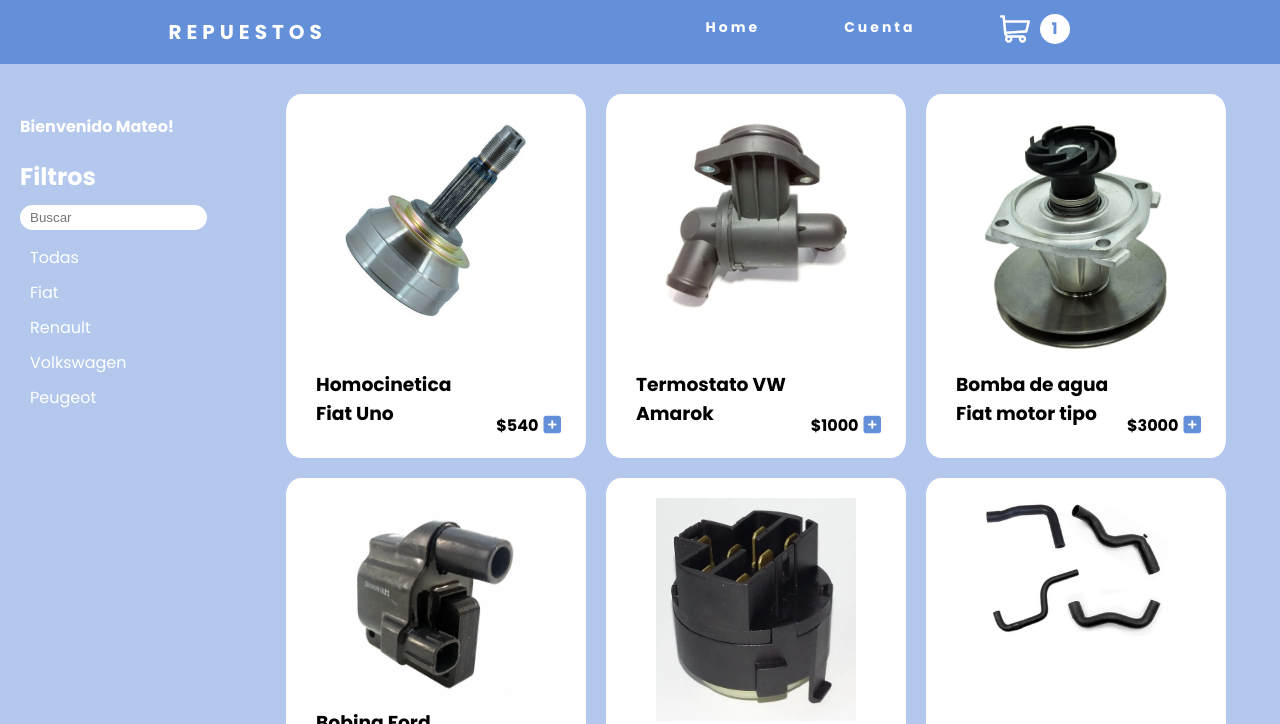
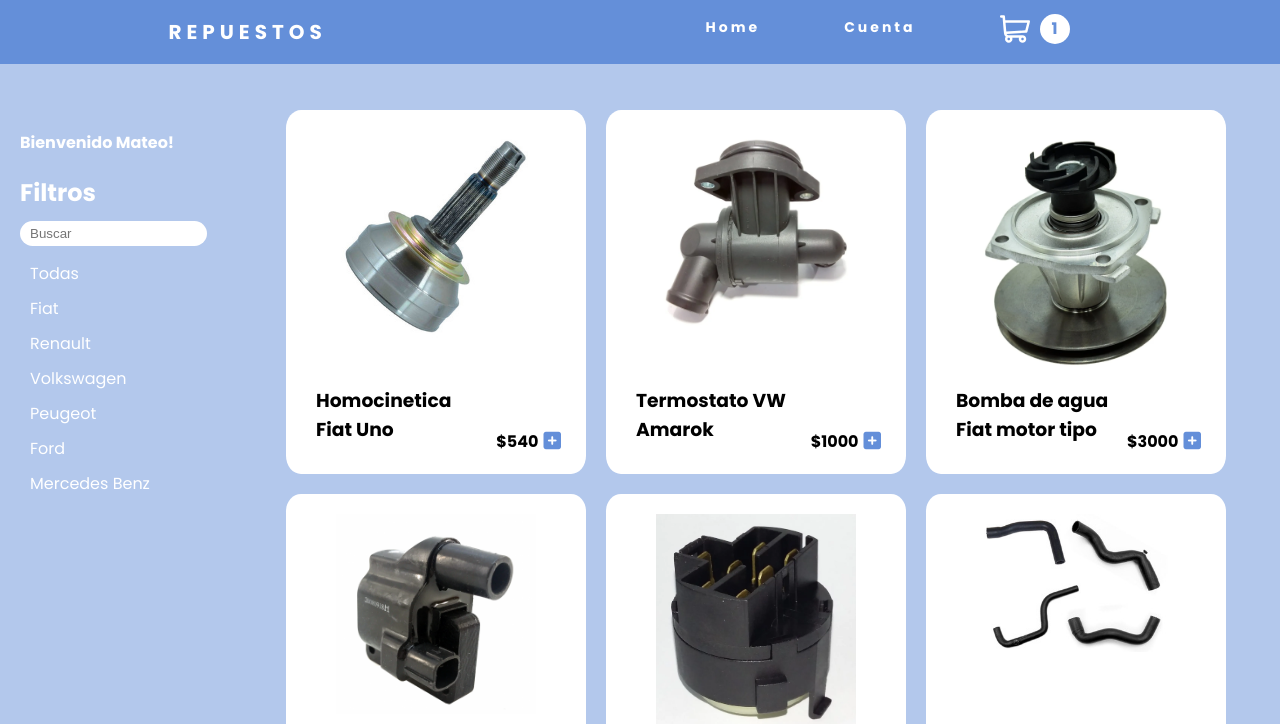
Before and after one commit to TeoVerdaguer/catalogo, a plain HTML site: page src/index.html in a window 1280 px wide. Both pictures are taken after a click on the link 552 px from the left and 425 px from the top of the page. Shown: the top 724 px of the page. Drawn offline with nearby package versions, Linux system fonts and the light colour scheme.

Commit message:
add products, add brand filters, cart modal fixes and css fixes

```diff
--- a/src/data.json
+++ b/src/data.json
@@ -58,7 +58,7 @@
         {
             "nombre": "Palier Sprinter 415 Lado Acompañante Derecho",
             "precio": 49000,
-            "marca": "mercedes benz",
+            "marca": "mercedes-benz",
             "codigo": "mercedes001",
             "descripcion": "Palier Sprinter 415 Lado Acompañante Derecho",
             "img": "img/products/palier-sprinter.webp",
@@ -180,6 +180,105 @@
             "descripcion": "Kit Juego X 2 Junta Homocinetica Renault R9 R11 Corven",
             "img": "img/products/homocinetica-renault-9.webp",
             "stock": 1
+        },
+        {
+            "nombre": "Repuesto Buje Techo Renault Koleos Original",
+            "precio": 1500,
+            "marca": "renault",
+            "codigo": "renault008",
+            "descripcion": "Repuesto Buje Techo Renault Koleos Original",
+            "img": "img/products/buje-techo-koleos.webp",
+            "stock": 1
+        },
+        {
+            "nombre": "Amortiguador Porton Baul Trasero Vw Suran",
+            "precio": 900,
+            "marca": "volkswagen",
+            "codigo": "volkswagen008",
+            "descripcion": "Amortiguador Porton Baul Trasero Vw Suran",
+            "img": "img/products/amortiguador-porton-suran.webp",
+            "stock": 1
+        },
+        {
+            "nombre": "Kt Tren Delantero Renault R12",
+            "precio": 24000,
+            "marca": "renault",
+            "codigo": "renault008",
+            "descripcion": "Kt Tren Delantero Renault R12 (repuestos Nacionales)",
+            "img": "img/products/kit-delantero-r12.webp",
+            "stock": 1
+        },
+        {
+            "nombre": "Kit De Distribución Ford Ranger 3.0 Mwm",
+            "precio": 11900,
+            "marca": "ford",
+            "codigo": "ford008",
+            "descripcion": "Kit De Distribución Ford Ranger 3.0 Mwm Brasil",
+            "img": "img/products/distribucion-ranger.webp",
+            "stock": 1
+        },
+        {
+            "nombre": "Kit Embrague Sachs Chevrolet Corsa Classic 1.4",
+            "precio": 7350,
+            "marca": "chevrolet",
+            "codigo": "chevrolet009",
+            "descripcion": "Kit Embrague Sachs Chevrolet Corsa Classic 1.4 . Sachs Original",
+            "img": "img/products/kit-embrague-corsa.webp",
+            "stock": 1
+        },
+        {
+            "nombre": "Llave De Luces Euroswitch Cromada Vw Bora Golf Mk4",
+            "precio": 2500,
+            "marca": "volkswagen",
+            "codigo": "volkswagen009",
+            "descripcion": "Llave De Luces Euroswitch Cromada Vw Bora Golf Mk4 3bd941531",
+            "img": "img/products/llave-luces-bora-golf-mk4.webp",
+            "stock": 1
+        },
+        {
+            "nombre": "Bobina Lapiz Renault K4m 1.6 16v Clio - Kangoo - Me",
+            "precio": 1400,
+            "marca": "renault",
+            "codigo": "renault009",
+            "descripcion": "Bobina Lapiz Renault K4m 1.6 16v Clio - Kangoo - Me",
+            "img": "img/products/bobina-renault-k4m.webp",
+            "stock": 1
+        },
+        {
+            "nombre": "Kit Discos Y Pastillas P/ Volkswagen Fox Crossfox Suran",
+            "precio": 5824,
+            "marca": "volkswagen",
+            "codigo": "volkswagen010",
+            "descripcion": "Kit Discos Y Pastillas P/ Volkswagen Fox Crossfox Suran",
+            "img": "img/products/discos-fox-suran-crossfox.webp",
+            "stock": 1
+        },
+        {
+            "nombre": "Tecla Levantavidrios Peugeot 206 207",
+            "precio": 2700,
+            "marca": "peugeot",
+            "codigo": "peugeot009",
+            "descripcion": "Tecla Levantavidrios Peugeot 206 207 C/one Touch C/ Espejo",
+            "img": "img/products/tecla-peugeot-206-207.webp",
+            "stock": 1
+        },
+        {
+            "nombre": "Valvula Reguladora De Presion Bosch Amarok",
+            "precio": 16590,
+            "marca": "volkswagen",
+            "codigo": "volkswagen011",
+            "descripcion": "Valvula Reguladora De Presion Bosch Amarok 0281 006 074",
+            "img": "img/products/valvula-presion-amarok.webp",
+            "stock": 1
+        },
+        {
+            "nombre": "Parasol Izquierdo Chevrolet Corsa/Classic",
+            "precio": 849,
+            "marca": "chevrolet",
+            "codigo": "chevrolet008",
+            "descripcion": "Parasol Izquierdo Chevrolet Corsa / Classic / Calidad Orig.",
+            "img": "img/products/parasol-corsa-classic.webp",
+            "stock": 1
         }
 
     ]
--- a/src/index.html
+++ b/src/index.html
@@ -23,7 +23,7 @@
         <h4>Repuestos</h4>
       </div>
       <ul class="nav-links">
-        <li><a href="">Home</a></li>
+        <li><a href="#">Home</a></li>
         <li><a href="">Cuenta</a></li>
         <div class="carrito-container">
           <li><a onclick="abrirCarrito()"><img src="/src/img/cart.svg" alt="carrito"></a></li>
@@ -57,6 +57,8 @@
           <a href="#" class="btn active" id="renault">Renault</a>
           <a href="#" class="btn active" id="volkswagen">Volkswagen</a>
           <a href="#" class="btn active" id="peugeot">Peugeot</a>
+          <a href="#" class="btn active" id="ford">Ford</a>
+          <a href="#" class="btn active" id="mercedes-benz">Mercedes Benz</a>
         </div>
       </div>
     </aside>
@@ -74,6 +76,7 @@
 
     <div id="carrito-container">
       <div id="modulo-carrito">
+
         <div class="titulo">
           <h1>Carrito de compras</h1>
           <hr size="2" color="#648FD9">
@@ -87,12 +90,12 @@
           </tr>
         </table>
 
-
       </div>
     </div>
 
     <!-- Seccion 4 - info de contacto -->
     <div class="contact-container">
+
       <h2>CONTACTO</h2>
       <ul>
         <li><a href="https://www.facebook.com/" target="_blank">Facebook</a></li>
@@ -100,6 +103,7 @@
         <li><a href="tel:123456789" target="_blank">Telefono</a></li>
         <li><a href="mailto:" target="_blank">Mail</a></li>
       </ul>
+
     </div>
 
     <script src="index.js"></script>
--- a/src/index.js
+++ b/src/index.js
@@ -3,6 +3,7 @@ let listaClientes = [];
 let carrito = [];
 let listadoProductos = [];
 let listaFiltradaProductos = ``;
+let tablaProdu = document.getElementById("produ").innerHTML;
 
 // guarda la lista de clientes del local storage en una variable
 if (localStorage.getItem('clientes')) {
@@ -63,7 +64,7 @@ $(function() {
               <div class="product-info">
                 <h3 class="product-title">${data.productos[i].nombre}</h3>
                 <h4 class="product-price">$${data.productos[i].precio}</h4>
-                <a id="add-cart" onclick="listadoProductos[${i}].agregarAlCarrito(carrito)"><i class="add-cart-icon fas fa-plus-square fa-lg"></i></a>
+                <a id="add-cart" onclick="listadoProductos[${i}].agregarAlCarrito()"><i class="add-cart-icon fas fa-plus-square fa-lg"></i></a>
               </div>
           </div>`;
       };
@@ -82,11 +83,10 @@ class Producto {
     this.marca = marca;
     this.img = img;
     this.cantidad = 0;
-    this.agregarAlCarrito = (carrito) => {
+    this.agregarAlCarrito = () => {
       this.cantidad += 1;
-      carrito.push(this);
       mostrarCantCarrito();
-      actualizarCantCarrito(carrito);
+      actualizarCantCarrito();
       mostrarMensajeCarrito(this);
     };
   }
@@ -104,44 +104,58 @@ function mostrarCantCarrito () {
   document.getElementById("numero-carrito").style.display = "flex";
 }
 
-function actualizarCantCarrito(carrito) {
-  document.getElementById("numero").innerHTML = carrito.length;
+function actualizarCantCarrito() {
+  let cantCarrito = 0;
+  listadoProductos.forEach( (elem) => {
+    if(elem.cantidad > 0) {
+      cantCarrito += elem.cantidad;
+    }
+  });
+
+  document.getElementById("numero").innerHTML = cantCarrito;
 }
 
 
 function abrirCarrito() {
   document.getElementById("carrito-container").style.display = "flex";
 
+  cargarCarrito();
+  cerrarCarrito();
+}
+
+// cerrar carrito
+function cerrarCarrito() {
   if (document.getElementById("carrito-container").style.display === "flex") {
     window.onclick = function(event) {
       if (event.target.id === "carrito-container" && event.target.id != "modulo-carrito") {
+        document.getElementById("produ").innerHTML = `
+        <tr>
+          <th>Descripcion</th>
+          <th>Cantidad</th>
+          <th>Precio</th>
+        </tr>`;
+        tablaProdu = document.getElementById("produ").innerHTML;
         $("#carrito-container").hide();
       }
     }
   }
-  if (true) {
-    cargarCarrito();
-    console.log(prod);
-  }
 }
-let cantItems = 0;
 
 function cargarCarrito() {
-  let prod = document.getElementById("produ").innerHTML;
+  // foreach in carrito if cant > 0 mostrar
+  listadoProductos.forEach( (element) => {
+      if(element.cantidad > 0){
+        tablaProdu += `
+        <tr>
+          <td>${element.nombre}</td>
+          <td>${element.cantidad}</td>
+          <td>${element.precio * element.cantidad}</td>
+        </tr>
+        `
+      }
+  });
 
-  if (carrito.length != cantItems) {
-    for (let i = 0; i < carrito.length; i++) {
-      prod += `
-      <tr>
-        <td>${carrito[i].nombre}</td>
-        <td>${carrito[i].cantidad}</td>
-        <td>${carrito[i].precio}</td>
-      </tr>
-      `
-    }
-    document.getElementById("produ").innerHTML = prod;
-    cantItems = carrito.length;
-  }
+  document.getElementById("produ").innerHTML = tablaProdu;
 }
 
 
@@ -151,17 +165,17 @@ function Cliente(numeroCliente, nombre) {
   this.nombre = nombre;
 }
 
-function generarCardsProductos(arrayDeProductos) {
+function generarCardsProductos(tablaProdu) {
   listaFiltradaProductos += `
           <div class="product">
             <img
               class="product-img"
-              src="${arrayDeProductos.img}"
+              src="${tablaProdu.img}"
               alt="imagen-del-producto"/>
               <div class="product-info">
-                <h3 class="product-title">${arrayDeProductos.nombre}</h3>
-                <h4 class="product-price">$${arrayDeProductos.precio}</h4>
-                <a id="add-cart" onclick="${arrayDeProductos}.agregarAlCarrito(carrito)"><i class="add-cart-icon fas fa-plus-square fa-lg"></i></a>
+                <h3 class="product-title">${tablaProdu.nombre}</h3>
+                <h4 class="product-price">$${tablaProdu.precio}</h4>
+                <a id="add-cart" onclick="${tablaProdu}.agregarAlCarrito()"><i class="add-cart-icon fas fa-plus-square fa-lg"></i></a>
               </div>
           </div>`;
 }
@@ -171,7 +185,6 @@ function filtrarProductos(marca) {
 
   for(let i = 0; i < listadoProductos.length; i++) {
     if(listadoProductos[i].marca === marca) {
-      console.log(listadoProductos);
       generarCardsProductos(listadoProductos[i]);
     } else if (marca === "todas") {
       generarCardsProductos(listadoProductos[i]);
@@ -181,22 +194,39 @@ function filtrarProductos(marca) {
   listaFiltradaProductos = ``;
 };
 
-// filtra las cards segun la busqueda
+// filtra las cards
 $(".active").click( (event) => {
   let idFiltro = event.target.id;
-  console.log(idFiltro);
   filtrarProductos(idFiltro);
 });
 
 // accede a la barra de busqueda y la guarda en una variable
 let searchInput = document.getElementById("search-bar");
 
+// searchInput.addEventListener("keyup", (event) => {
+//   if (event.key === "Enter") {
+//     filtrarPorBusqueda(searchInput.value);
+//   }
+// })
 searchInput.onkeyup = () => {
-  filterSearch(); // TODO: crear funcion para filtrar cards por busqueda.
-  console.log(searchInput.value);
+  filtrarPorBusqueda(searchInput.value);
 };
 
-// Chequea que se haya cargado el DOM antes de ejecutar las funciones
+// filtra las cards de acuerdo al contenido de la busqueda
+function filtrarPorBusqueda(valor) {
+
+  for(let i = 0; i < listadoProductos.length; i++) {
+    if((listadoProductos[i].nombre).toLowerCase().includes(valor)){
+      generarCardsProductos(listadoProductos[i]);
+    } else if (valor === "") {
+      generarCardsProductos(listadoProductos[i]);
+    }
+  }
+  document.getElementById("products").innerHTML = listaFiltradaProductos;
+  listaFiltradaProductos = ``;
+}
+
+
 $(document).ready( function() {
   navSlide();
   ingresarNombreCliente();
--- a/src/styles/main.css
+++ b/src/styles/main.css
@@ -15,9 +15,11 @@ html, body {
 
 /* ---- nav ---- */
 nav {
+    position: fixed;
     display: flex;
     justify-content: space-around;
     align-items: center;
+    width: 100vw;
     min-height: 8vh;
     background-color: #648FD9;
     font-family: 'Poppins', sans-serif;
@@ -150,9 +152,9 @@ p#numero {
 .filters-container {
     display: flex;
     float: left;
-
     width: 20%;
     height: auto;
+    margin: 80px 0;
     padding-top: 30px;
     flex-direction: column;
 }
@@ -216,8 +218,9 @@ div.filter-box a:hover {
 .listing-container #products{
     display: flex;
     padding: 20px;
-    height: auto;
+    margin: 80px 0;
     flex-wrap: wrap;
+    min-height: 63vh;
 }
 
 .product {
@@ -229,6 +232,7 @@ div.filter-box a:hover {
     flex-direction: column;
     width: 300px;
     min-height: 300px;
+    max-height: 500px;
 }
 
 img.product-img {
@@ -301,6 +305,7 @@ div#modulo-carrito {
     border-radius: 20px;
     flex-direction: column;
     box-shadow: 7px 7px 10px #303030;
+    overflow: auto;
 }
 
 div.titulo {
@@ -327,6 +332,8 @@ ul.productos-js {
     width: auto;
     height: 20vh;
     background-color: #648FD9;
+    width: 100vw;
+    position: absolute;
 }
 
 .contact-container h2 {
```
Also changed, not shown: src/img/products/amortiguador-porton-suran.webp (added), src/img/products/bobina-renault-k4m.webp (added), src/img/products/buje-techo-koleos.webp (added), src/img/products/discos-fox-suran-crossfox.webp (added), src/img/products/distribucion-ranger.webp (added), src/img/products/kit-delantero-r12.webp (added), src/img/products/kit-embrague-corsa.webp (added), src/img/products/llave-luces-bora-golf-mk4.webp (added), src/img/products/parasol-corsa-classic.webp (added), src/img/products/tecla-peugeot-206-207.webp (added), src/img/products/valvula-presion-amarok.webp (added).
